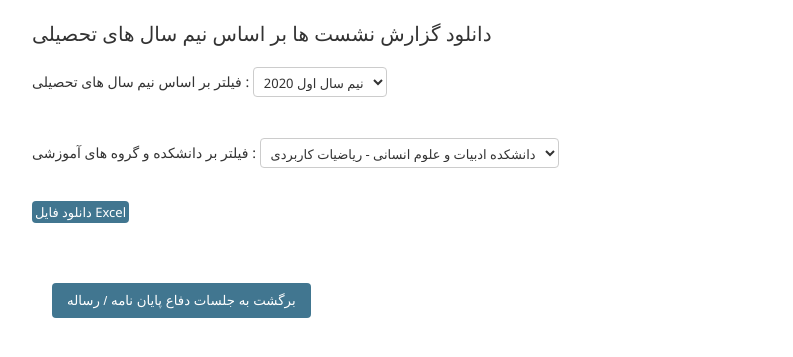
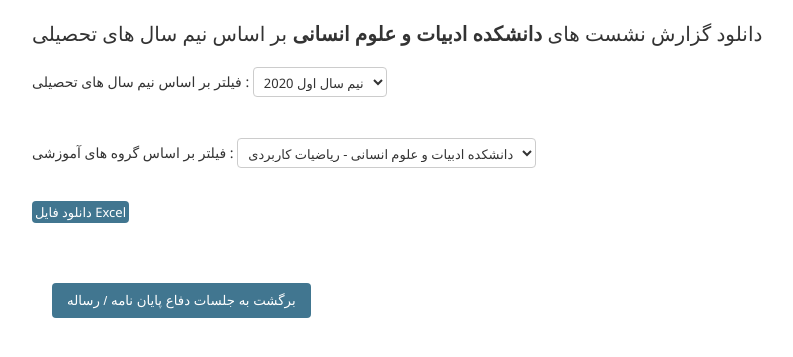
Before and after one commit to bnparham/article_judging_system, a Django app: template backend/assignment/templates/assignment/download_session.html in a window 1280 px wide. Shown: the part 92-449 px from the top of the page, without its empty margins (8-801 px from the left). Run offline with Django 5.2, Linux system fonts and the light colour scheme; the template is opened without the code that fills it: values that come from a table or form of the project are taken from there, others are empty; tables that the repository leaves empty hold one stand-in row (values such as "Sample post"); parts of the project's set-up code (start-up, migrations or seed data) failed here and were passed over.

Commit message:
Issue #35 update download_session.html

```diff
--- a/backend/assignment/admin.py
+++ b/backend/assignment/admin.py
@@ -691,7 +691,8 @@ class SessionAdmin(ModelAdminJalaliMixin, admin.ModelAdmin):
         # If the user accesses the page
         return render(request, 'assignment/download_session.html', {
             'schedules': find_all_schedules,
-            'faculty': find_all_faculty,
+            'faculty_list': find_all_faculty,
+            'faculty_name': FacultyEducationalGroup.objects.filter(faculty=request.user.role).last(),
         })
 
     def get_fieldsets(self, request, obj=None):
--- a/backend/assignment/templates/assignment/download_session.html
+++ b/backend/assignment/templates/assignment/download_session.html
@@ -1,7 +1,7 @@
 {% extends "admin/base_site.html" %}
 
 {% block content %}
-<h1>دانلود گزارش نشست ها بر اساس نیم سال های تحصیلی</h1>
+<h1> دانلود گزارش نشست های <b>{{faculty_name.get_faculty_display}}</b> بر اساس نیم سال های تحصیلی </h1>
 <form method="POST" action="">
     {% csrf_token %}
     <div style="margin:10px 0">
@@ -14,12 +14,12 @@
     </div>
     <br>
     <div style="margin:10px 0">
-        <label for="schedule">فیلتر بر دانشکده و گروه های آموزشی :</label>
+        <label for="schedule">فیلتر بر اساس گروه های آموزشی :</label>
         <select name="faculty" id="faculty">
-            {% for f in faculty %}
+            {% for f in faculty_list %}
                 <option value="{{f.id}}">{{f}}</option>
             {% endfor %}
-            <option value="10">همه گروه ها</option>
+            <option value="10">همه گروه های {{faculty_name.get_faculty_display}}</option>
         </select>
     </div>
     <br>
```
